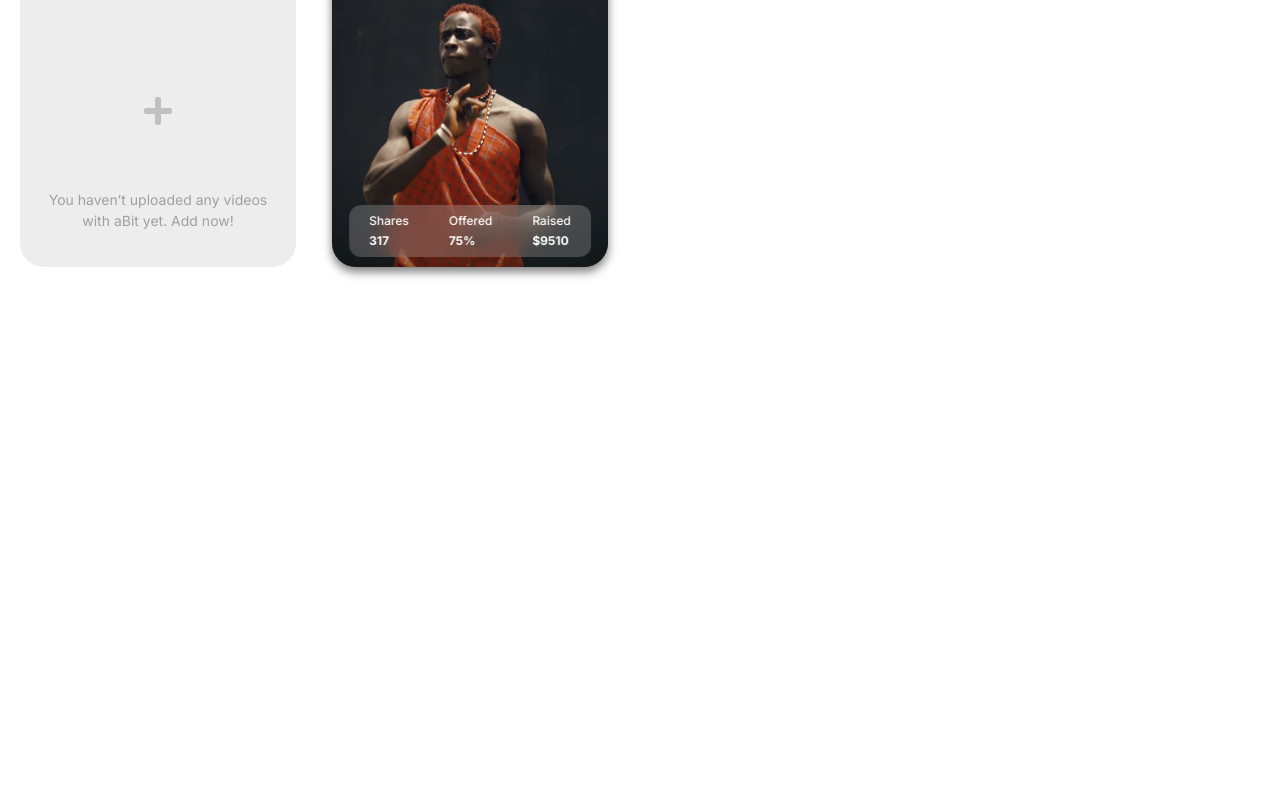
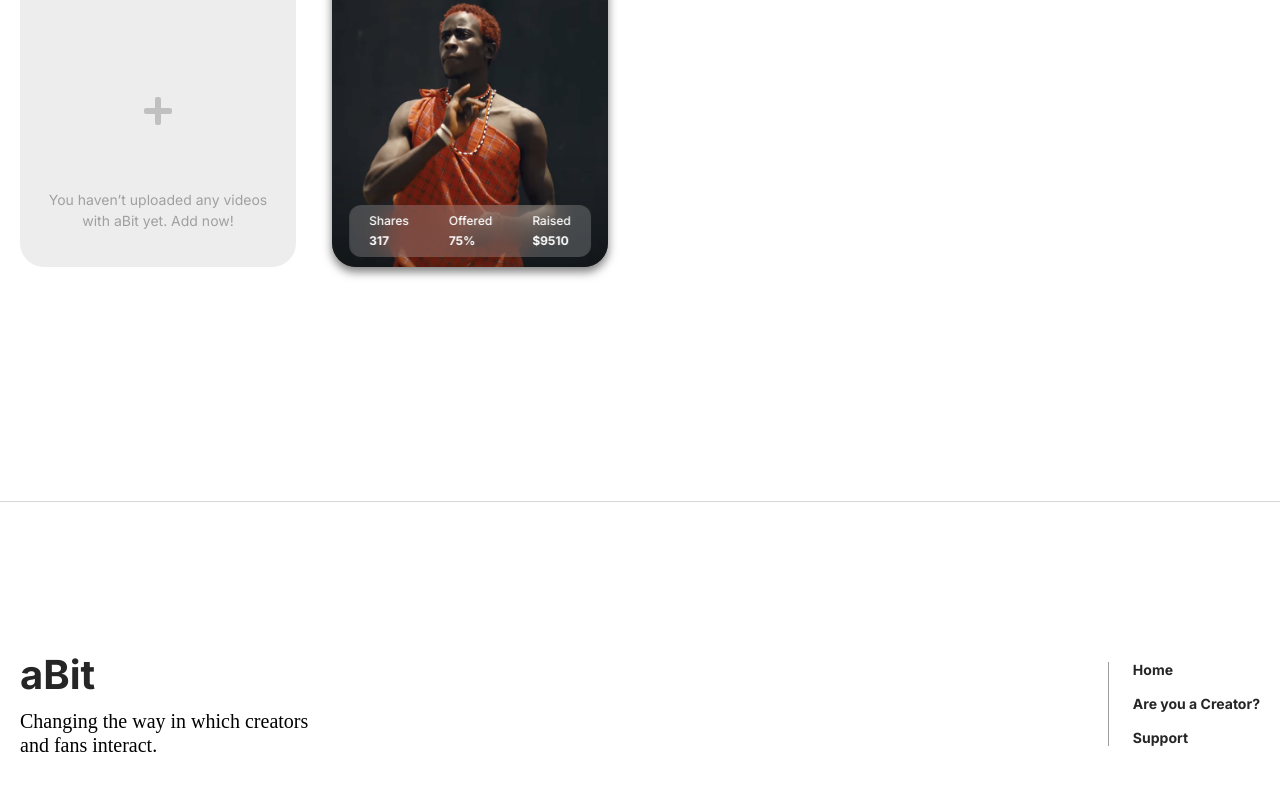
Before and after one commit to SayantanmPaul/abit-assignemnt, a Next.js app: page / in a window 1280 px wide. Shown: the part 1494-2285 px from the top of the page. Before the commit the page ends 1907 px from the top, so only its background shows below. Built offline with nearby package versions, Linux system fonts and the light colour scheme.

Commit message:
feat: footer added

```diff
--- a/app/page.js
+++ b/app/page.js
@@ -2,6 +2,7 @@ import Header from '@/components/Header'
 import React from 'react'
 import Release from '@/components/Release'
 import VideoConten from '@/components/VideoConten'
+import Footer from '@/components/Footer'
 const page = () => {
 
 
@@ -13,10 +14,16 @@ const page = () => {
             John Bill / Creator / Moved to NYC / 27.11.22 / Live now/John Bill / Creator / Moved to NYC / 27.11.22 / Live now / John Bill / Creator / Moved to NYC / 27.11.22 / Live now
         </p>
       </div>
-      <div className=' flex justify-center'>
+      <div className=' flex flex-col items-center'>
       <div className=' flex flex-col max-w-[1240px] items-start py-[146px] gap-16'>
         <Release/>
         <VideoConten/>
+        <br/>
+      </div>
+      <div className=' w-full h-[1px] bg-[#D8D8D8]'></div>
+      <div className='max-w-[1240px] w-full py-[125px]'>
+        <br/>
+        <Footer/>
       </div>
       </div>
     </div>
--- /dev/null
+++ b/components/Footer.jsx
@@ -0,0 +1,24 @@
+import React from 'react'
+
+const Footer = () => {
+  return (
+    <div className=' flex flex-row items-center justify-between '>
+      <div className=' flex flex-col gap-[10px]'>
+        <h1 className=' font-bold text-[#262626] text-[40px] leading-[48px]'>aBit</h1>
+        <h3 className=' font-Cormorant text-[20px] leading-6 max-w-[312px]'>Changing the way in which creators and fans interact.</h3>
+      </div>
+      <div>
+        <div className=' flex flex-row gap-[24px]'>
+            <div className=' h-auto w-[1px] bg-[#9F9D9D]'></div>
+            <div className=' flex flex-col gap-[18px]'>
+                <p className=' font-bold text-[14px] text-[#262626] leading-4'>Home</p>
+                <p className=' font-bold text-[14px] text-[#262626] leading-4'>Are you a Creator?</p>
+                <p className=' font-bold text-[14px] text-[#262626] leading-4'>Support</p>
+            </div>
+        </div>
+      </div>
+    </div>
+  )
+}
+
+export default Footer
```
